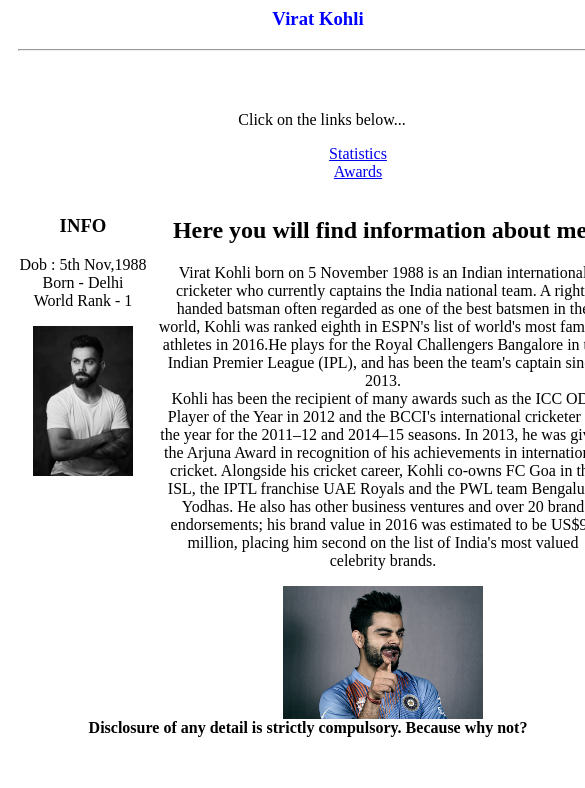
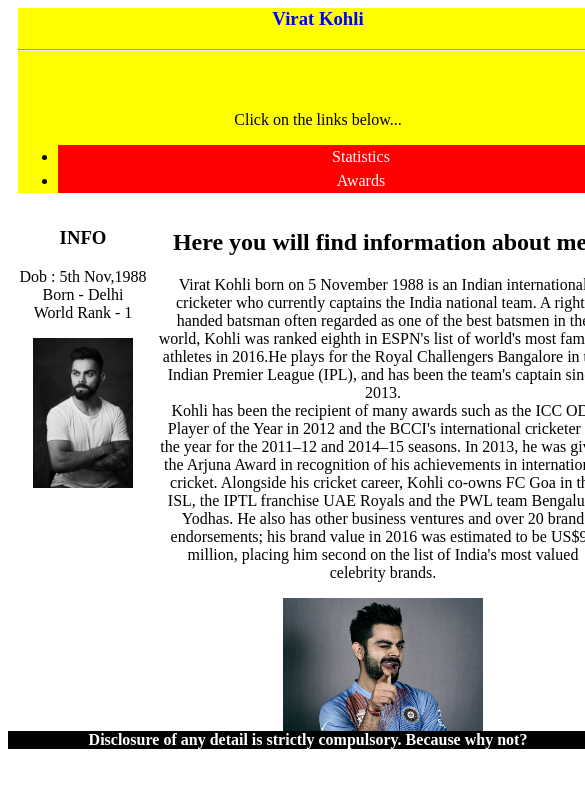
Before and after one commit to ayushkhanvilkar96/AIT9101112, a plain HTML site: page AIT10/index.html in a window 390 px wide. Shown: the top 788 px of the page, 585 px wide, since content can reach past the window. Drawn offline with Linux system fonts and the light colour scheme.

Commit message:
AIT9101112

```diff
--- a/AIT10/index.html
+++ b/AIT10/index.html
@@ -16,15 +16,20 @@
     margin-right:10px;
     width:960px;
      text-align: center;
-
+     background-color: red;
 
 }
-#navigation ul li
-{
-   display:inline-block;
+#navigation li a
+{     text-align: center;
+
+   display:block;
    width:960px;
-
-
+   color:white;
+background-color:grey;
+overflow:hidden;
+padding:3px;
+    text-decoration: none;
+list-style-type:none;
 
   }
   #sidebar{
@@ -50,13 +55,10 @@
     width:960px;
     clear:both;
      text-align: center;
+   background-color:grey;
        }
 
-@media screen and (max-width: 800px){
- .container{
-  width: 800px;
- }
-
+@media (max-width: 800px){
  #wrapper
 {
 
@@ -67,10 +69,12 @@
     width:800px;
 
 }
-#navigation ul li
+#navigation a li
 {
-   display:inline-block;
+   display:block;
    width:800px;
+    text-decoration:none;
+list-style-type:none;
 
   }
   #sidebar{
@@ -93,12 +97,12 @@
  #footer
     {
     width:800px;
-
+   background-color:green;
        }
 
 }
 
-@media screen and (max-width: 600px){
+@media (max-width: 600px){
   #wrapper
 {
 
@@ -107,14 +111,21 @@
 #header
 {
     width:600px;
+  background-color:yellow;
 
 }
-#navigation ul li
+#navigation   li a
 {
-   display:inline-block;
+   display:block;
    width:600px;
+ text-decoration: none;
+   list-style-type:none;
+   background-color: red;
 
   }
+
+
+
   #sidebar{
 
     width: 150px;
@@ -133,6 +144,8 @@
  }
  #footer
     {
+  color:white;
+  background-color:black;
     width:600px;
 
        }
@@ -146,7 +159,7 @@
         <div id="header">
         <div id="navigation">
         <h3><center><font color=Blue>Virat Kohli</font></center></h3><hr><br><br>
-        <p>&nbsp;&nbsp;Click on the links below...</p>
+        <p>Click on the links below...</p>
         <ul>
         <li><a href="stats.html"> Statistics</a></li>
         <li><a href="awards.html"> Awards</a></li>
```
